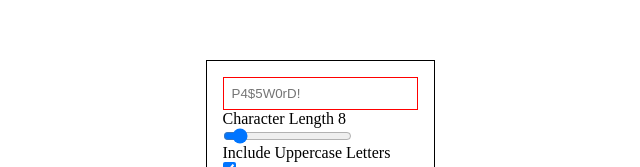
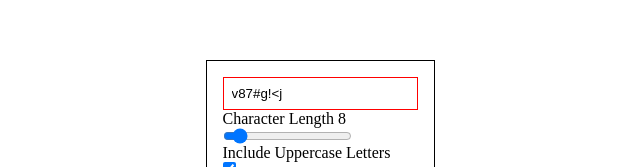
Before and after one commit to rmartinez809/password-generator, a React (Create React App) app: page / in a window 1280 px wide. Shown: the part 195-362 px from the top of the page, without its empty margins (320-960 px from the left). Built offline with nearby package versions, Linux system fonts and the light colour scheme.

Commit message:
generate new password when slider is used

```diff
--- a/src/App.tsx
+++ b/src/App.tsx
@@ -1,10 +1,11 @@
-import React, {useEffect, useState} from 'react';
+import React, {useEffect, useState, useRef} from 'react';
 import './App.css';
-import { characters, generatePassword } from './data';
+import { generatePassword } from './data';
 
 function App(): JSX.Element {
 
   const [passLen, setPassLen] = useState(8);
+  const [password, setPassword] = useState('');
 
   //state for password options
   const [inclUppercase, setUpperCase] = useState(true);
@@ -12,17 +13,34 @@ function App(): JSX.Element {
   const [inclNumbers, setNumbers] = useState(true);
   const [inclSymbols, setSymbols] = useState(false);
 
-  generatePassword(passLen);
+  //when page loads, initially generate a random password
+  /**As of React 18, components will need to be able to mount and remount
+   * which runs useEffect twice. Utilizing useRef to make sure this logic
+   * only runs once
+   */
+  const createFirstPass = useRef(true);
+  useEffect(() => {
+    if(createFirstPass.current) {
+      createFirstPass.current = false;
+      setPassword(generatePassword(passLen));
+    }
+  }, [])
 
 
   return (
     <div className="card">
-      <input className="password" type="text" placeholder='P4$5W0rD!'></input>
+      <input className="password" type="text" placeholder='P4$5W0rD!' value={password || ''}
+      onChange = {(event) => {
+        setPassword(String(event.target.value));
+      }}
+      ></input>
 
       <p>Character Length {passLen}</p>
       <input id="slider" className="slider" type="range" min="0" max="99" value={passLen}
       onChange = {(event) => {
-        setPassLen(Number(event.target.value));
+        const value = Number(event.target.value);
+        setPassLen(value);
+        setPassword(generatePassword(value));
       }
       }></input>
 
--- a/src/data.ts
+++ b/src/data.ts
@@ -5,13 +5,6 @@ const alphabetLowerCase = ['a', 'b', 'c', 'd', 'e', 'f', 'g', 'h', 'i', 'j', 'k'
 const numbers = [0, 1, 2, 3, 4, 5, 6, 7, 8, 9];
 
 const symbols = ['!', '@', '#', '$', '%', '^', '&', '*', '-', '_', '+', '=', '<', ">", "?" ]
-
-export const characters = () => {
-    console.log(alphabetUpperCase);
-    console.log(alphabetLowerCase);
-    console.log(numbers);
-    console.log(symbols);
-}
 
 //generate a random number for the length of the appropriate array
 //select value at array[randIndex]
@@ -38,7 +31,6 @@ export const generatePassword = (maxLength): string => {
                 password = password + numbers[randIndex].toString();
                 break;
             case 3:
-                console.log(`selecting a symbol...`);
                 randIndex = randomNumber(symbols.length);
                 password = password + symbols[randIndex];
                 break;
```
Also changed, not shown: 1 other file (tests, documents, lock files or other folders).
